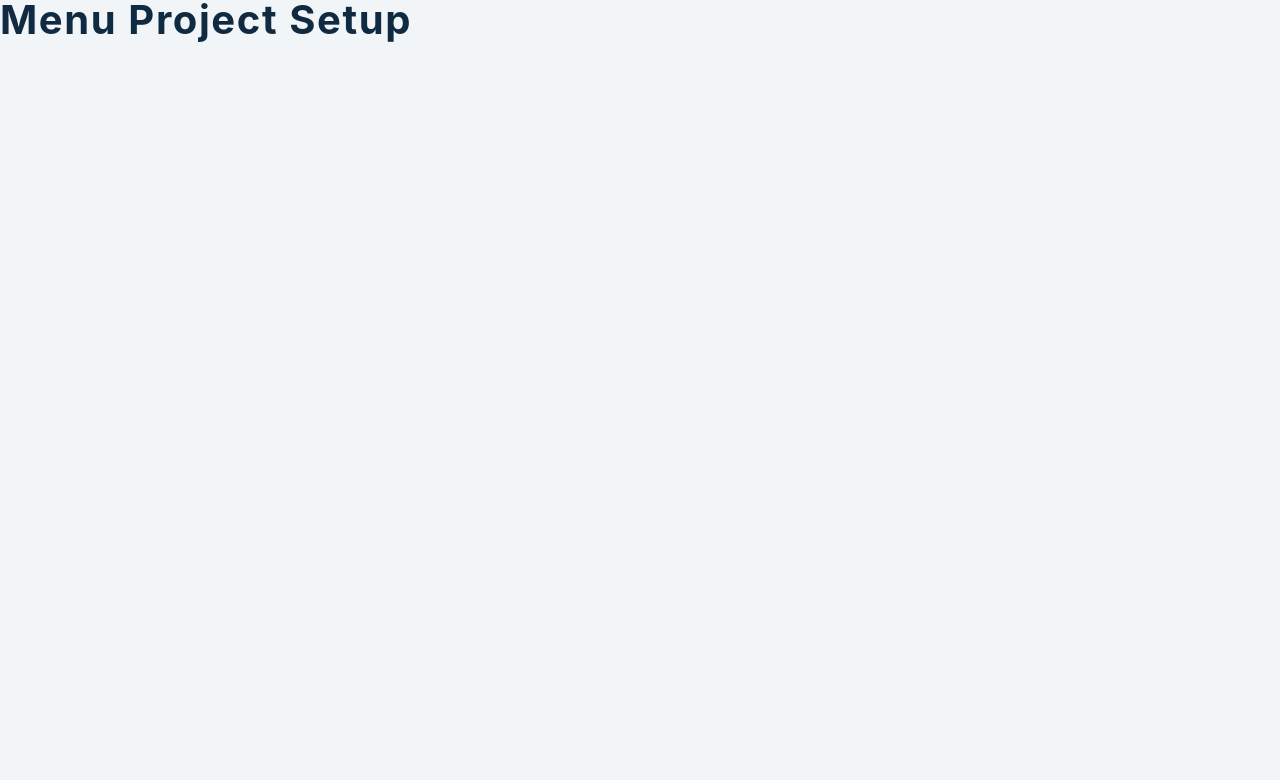
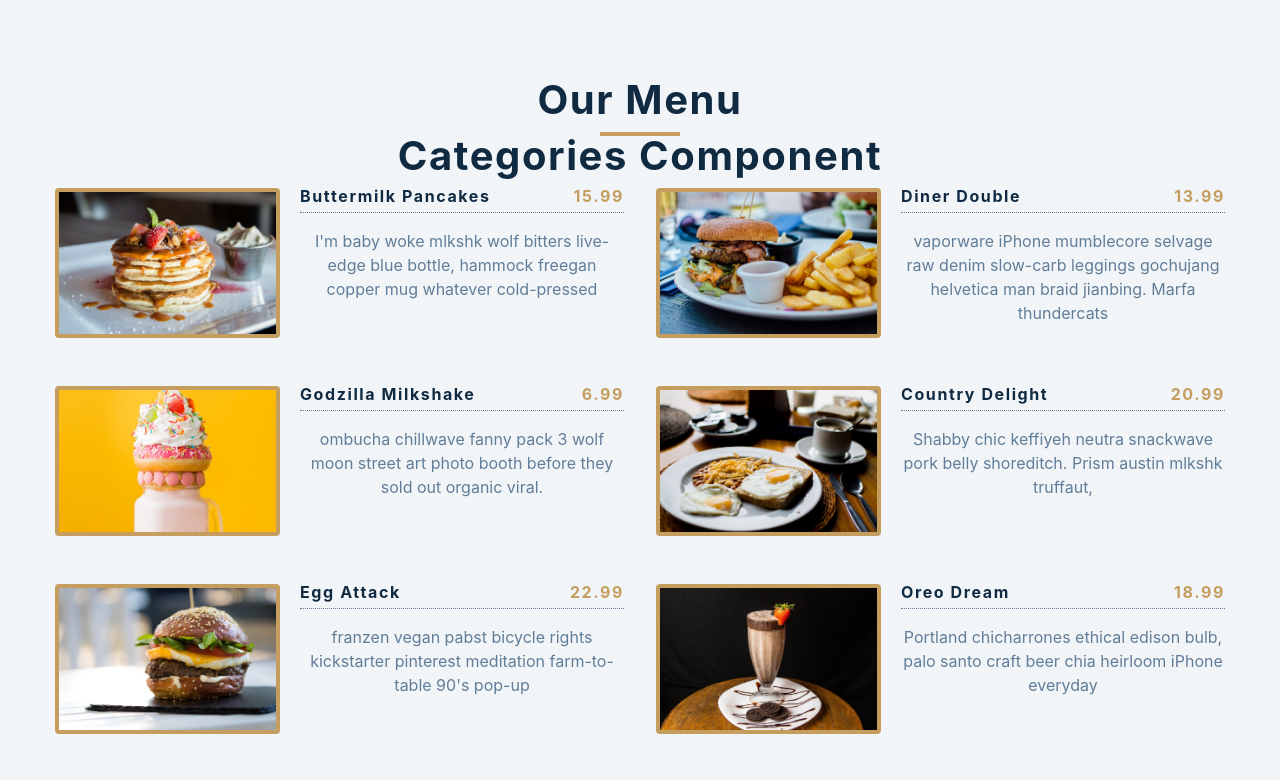
Before and after one commit to cisu/react_basic_projects, a React (Create React App) app: page / in a window 1280 px wide. Shown: the top 780 px of the page. Built offline with nearby package versions, Linux system fonts and the light colour scheme.

Commit message:
dsplay items

```diff
--- a/src/App.js
+++ b/src/App.js
@@ -4,7 +4,19 @@ import Categories from './Categories';
 import items from './data';
 
 function App() {
-  return <h2>menu project setup</h2>;
+  const [menuItems, setMenuItems] = useState(items);
+  const [categories, setCategories] = useState([]);
+
+  return <main>
+    <section className="menu section">
+      <div className="title">
+        <h2>our menu</h2>
+        <div className="underline"></div>
+        <Categories />
+        <Menu items={menuItems}/>
+      </div>
+    </section>
+  </main>;
 }
 
 export default App;
--- a/src/Menu.js
+++ b/src/Menu.js
@@ -1,7 +1,25 @@
 import React from 'react';
 
-const Menu = () => {
-  return <h2>menu component</h2>;
+const Menu = ({items}) => {
+  return (
+    <div className='section-center'>
+      {items.map(menuItem => {
+        const {id, title, img, price, desc} = menuItem;
+        return (
+          <article key={id} className='menu-item'>
+            <img src={img} alt={title} className='photo' />
+            <div className='item-info'>
+              <header>
+                <h4>{title}</h4>
+                <h4 className='price'>{price}</h4>
+              </header>
+              <p className='item-text'>{desc}</p>
+            </div>
+          </article>
+        );
+      })}
+    </div>
+  );
 };
 
 export default Menu;
```
